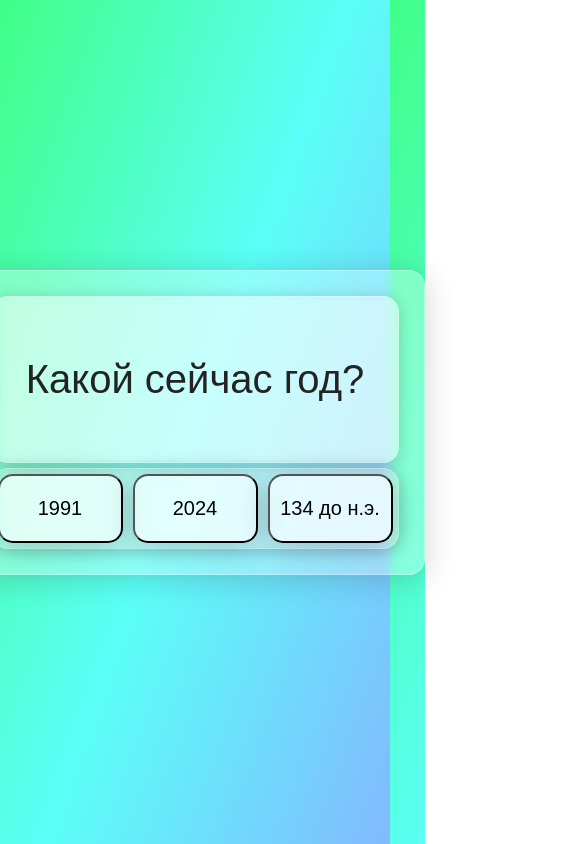
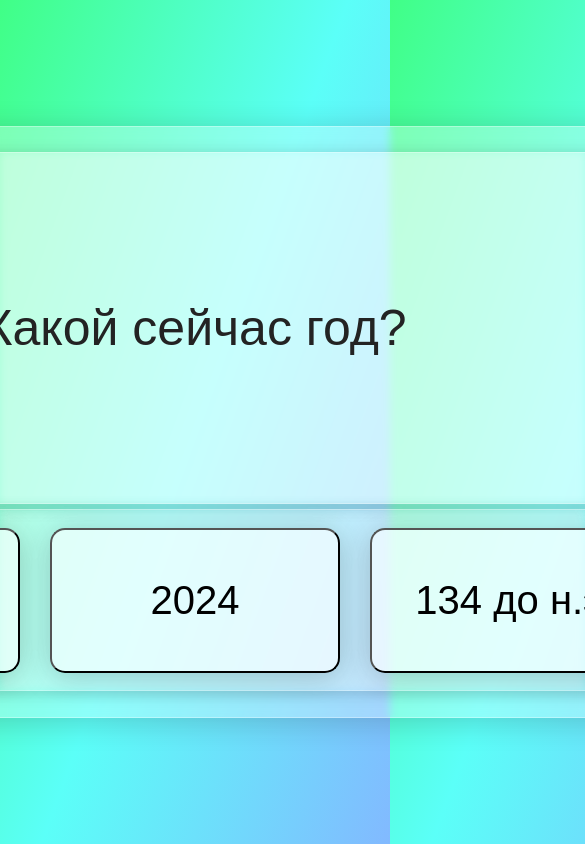
Before and after one commit to Yokene/Test, a plain HTML site: page test.html in a window 390 px wide. Shown: the top 844 px of the page, 585 px wide, since content can reach past the window. Drawn offline with Linux system fonts and the light colour scheme.

Commit message:
Update test2.css
Фиксы для портирование интерфейса на телефоны

```diff
--- a/test2.css
+++ b/test2.css
@@ -87,19 +87,18 @@ body{
 /* Стили для мобильных устройств */
 @media only screen and (max-width: 1080px) {
     .own {
-        flex-basis: auto; /* Ширина будет автоматически регулироваться */
-        height: auto; /* Высота будет автоматически регулироваться */
-        margin: 15px;
+        margin: 25px;
+        flex-basis: 1080px;
+        height: 550px;
     }
 
     body{
         background: linear-gradient(110deg, #40ff86, #5bfff8, #82b9ff);
     }
 
-    .own-qws,
     .answer {
-        flex-basis: auto; /* Ширина будет автоматически регулироваться */
-        height: auto; /* Высота будет автоматически регулироваться */
+        flex-basis: 100px;
+        height: 180px;
     }
 
     .anw-btn {
@@ -108,15 +107,18 @@ body{
     }
 
     .anw-txt {
-        font-size: 20px; /* Уменьшаем размер текста для мобильных устройств */
+        font-size: 40px; /* Уменьшаем размер текста для мобильных устройств */
     }
 
     .qws{
-        font-size: 40px;
+        font-size: 50px;
         padding: 20px;
     }
 
     .anw-btn{
-        width:125px
+        width: 290px;
+        margin: 15px;
+        height: 145px;
     }
+
 }
```
